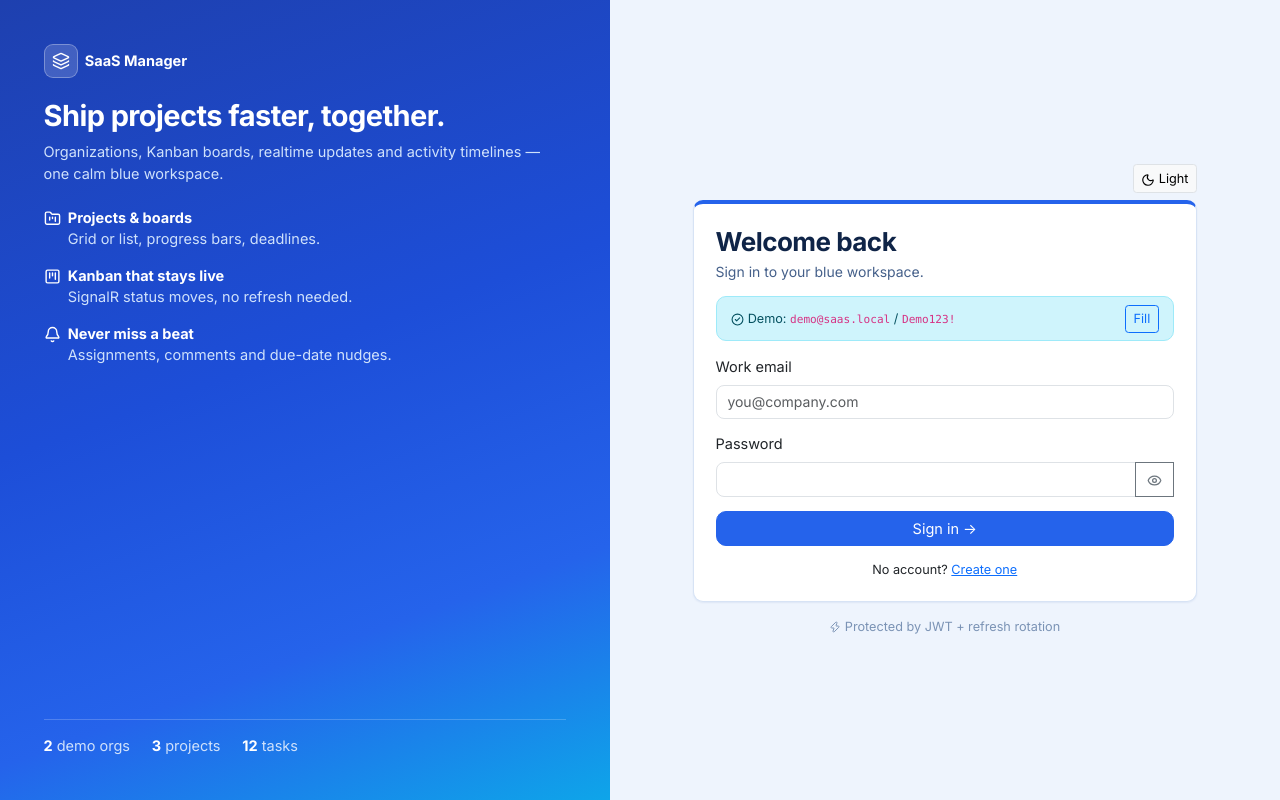
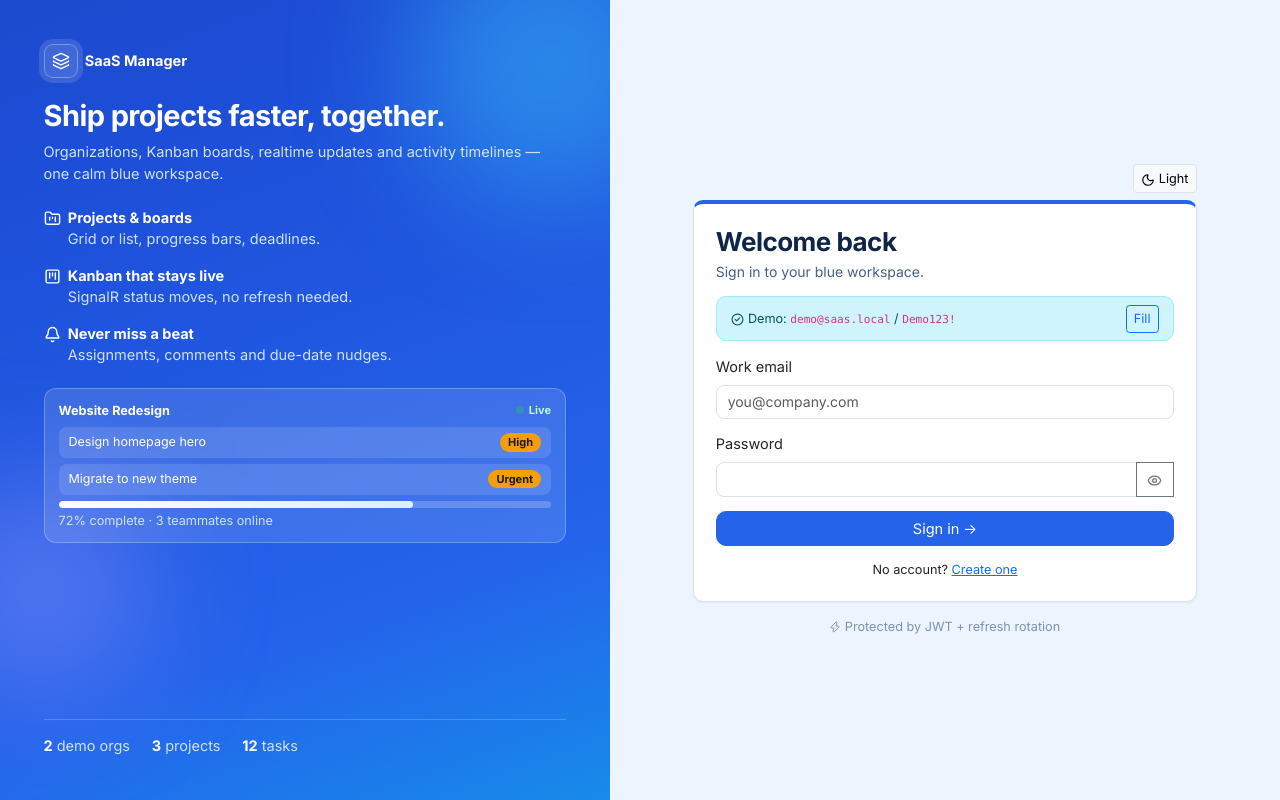
Before and after one commit to parth1-web/SaaS-Project-Management-Platform, a React (Vite) app in the folder frontend/saas-project-manager-web/: page /login in a window 1280 px wide. Built offline with nearby package versions, Linux system fonts and the light colour scheme; no server answers.

Commit message:
feat(ui-auth): animated split-screen with live preview and motion

```diff
--- a/frontend/saas-project-manager-web/src/pages/AuthRedesign.tsx
+++ b/frontend/saas-project-manager-web/src/pages/AuthRedesign.tsx
@@ -34,34 +34,46 @@ const registerSchema = z.object({
 
 function BrandPanel() {
   return (
-    <div className="sm-auth-brand p-4 p-lg-5 d-flex flex-column">
-      <span className="d-inline-flex align-items-center gap-2 fw-bold text-white mb-4">
-        <span className="sm-auth-logo" aria-hidden>
+    <div className="sm-auth-brand sm-auth-animated p-4 p-lg-5 d-flex flex-column overflow-hidden position-relative">
+      <span className="sm-orb sm-orb-1" aria-hidden />
+      <span className="sm-orb sm-orb-2" aria-hidden />
+      <span className="d-inline-flex align-items-center gap-2 fw-bold text-white mb-4 position-relative">
+        <span className="sm-auth-logo sm-logo-pulse" aria-hidden>
           <Layers size={18} />
         </span>
         SaaS Manager
       </span>
-      <h2 className="text-white fw-bold mb-2" style={{ letterSpacing: '-0.02em' }}>
+      <h2 className="text-white fw-bold mb-2 sm-fade-up" style={{ letterSpacing: '-0.02em', animationDelay: '0.05s' }}>
         Ship projects faster, together.
       </h2>
-      <p className="mb-4" style={{ color: '#cfe1fb' }}>
+      <p className="mb-4 sm-fade-up" style={{ color: '#cfe1fb', animationDelay: '0.12s' }}>
         Organizations, Kanban boards, realtime updates and activity timelines — one calm blue workspace.
       </p>
-      <ul className="list-unstyled d-flex flex-column gap-3 mb-4">
-        <li className="d-flex gap-2 align-items-start">
+      <ul className="list-unstyled d-flex flex-column gap-3 mb-4 position-relative">
+        <li className="d-flex gap-2 align-items-start sm-fade-up" style={{ animationDelay: '0.18s' }}>
           <FolderKanban size={17} className="mt-1 flex-shrink-0" aria-hidden />
           <span><strong>Projects & boards</strong><br /><span style={{ color: '#cfe1fb' }}>Grid or list, progress bars, deadlines.</span></span>
         </li>
-        <li className="d-flex gap-2 align-items-start">
+        <li className="d-flex gap-2 align-items-start sm-fade-up" style={{ animationDelay: '0.26s' }}>
           <KanbanSquare size={17} className="mt-1 flex-shrink-0" aria-hidden />
           <span><strong>Kanban that stays live</strong><br /><span style={{ color: '#cfe1fb' }}>SignalR status moves, no refresh needed.</span></span>
         </li>
-        <li className="d-flex gap-2 align-items-start">
+        <li className="d-flex gap-2 align-items-start sm-fade-up" style={{ animationDelay: '0.34s' }}>
           <Bell size={17} className="mt-1 flex-shrink-0" aria-hidden />
           <span><strong>Never miss a beat</strong><br /><span style={{ color: '#cfe1fb' }}>Assignments, comments and due-date nudges.</span></span>
         </li>
       </ul>
-      <div className="d-flex gap-4 mt-auto pt-3" style={{ borderTop: '1px solid rgba(255,255,255,0.2)' }}>
+      <div className="sm-preview-card sm-fade-up position-relative" style={{ animationDelay: '0.42s' }} aria-hidden>
+        <div className="d-flex justify-content-between align-items-center mb-2">
+          <strong className="small">Website Redesign</strong>
+          <span className="sm-live-dot"><span />Live</span>
+        </div>
+        <div className="sm-preview-row"><span>Design homepage hero</span><em className="sm-pill">High</em></div>
+        <div className="sm-preview-row"><span>Migrate to new theme</span><em className="sm-pill">Urgent</em></div>
+        <div className="sm-preview-bar"><i /></div>
+        <div className="small mt-1" style={{ color: '#cfe1fb' }}>72% complete · 3 teammates online</div>
+      </div>
+      <div className="d-flex gap-4 mt-auto pt-3 position-relative" style={{ borderTop: '1px solid rgba(255,255,255,0.2)' }}>
         <span><strong className="text-white">2</strong> <span style={{ color: '#cfe1fb' }}>demo orgs</span></span>
         <span><strong className="text-white">3</strong> <span style={{ color: '#cfe1fb' }}>projects</span></span>
         <span><strong className="text-white">12</strong> <span style={{ color: '#cfe1fb' }}>tasks</span></span>
@@ -99,7 +111,7 @@ function AuthShell({
             <span className="text-capitalize">{mode}</span>
           </Button>
         </div>
-        <Card className="sm-card sm-auth-form-card p-4">
+        <Card className="sm-card sm-auth-form-card sm-form-enter p-4">
           <h1 className="sm-page-title" style={{ fontSize: 26 }}>{title}</h1>
           <p className="sm-page-sub mb-3">{subtitle}</p>
           {children}
--- a/frontend/saas-project-manager-web/src/styles/theme.css
+++ b/frontend/saas-project-manager-web/src/styles/theme.css
@@ -321,6 +321,78 @@ html, body {
   .sm-auth-form-side { padding: 20px 14px 32px; }
 }
 
+/* ---------- Auth motion (subtle, professional) ---------- */
+.sm-auth-animated {
+  background-size: 180% 180%;
+  animation: sm-gradient-pan 14s ease-in-out infinite;
+}
+@keyframes sm-gradient-pan {
+  0%, 100% { background-position: 0% 20%; }
+  50% { background-position: 100% 80%; }
+}
+.sm-orb { position: absolute; border-radius: 50%; filter: blur(60px); opacity: 0.5; pointer-events: none; }
+.sm-orb-1 { width: 280px; height: 280px; right: -80px; top: -60px; background: #38bdf8; animation: sm-float 9s ease-in-out infinite; }
+.sm-orb-2 { width: 220px; height: 220px; left: -70px; bottom: 10%; background: #818cf8; animation: sm-float 11s ease-in-out infinite reverse; }
+@keyframes sm-float {
+  0%, 100% { transform: translateY(0); }
+  50% { transform: translateY(-22px); }
+}
+.sm-logo-pulse { animation: sm-logo-glow 3.2s ease-in-out infinite; }
+@keyframes sm-logo-glow {
+  0%, 100% { box-shadow: 0 0 0 0 rgba(255, 255, 255, 0.35); }
+  50% { box-shadow: 0 0 0 8px rgba(255, 255, 255, 0); }
+}
+.sm-fade-up { opacity: 0; animation: sm-fade-up 0.55s ease forwards; }
+@keyframes sm-fade-up {
+  from { opacity: 0; transform: translateY(12px); }
+  to { opacity: 1; transform: translateY(0); }
+}
+.sm-form-enter { animation: sm-form-in 0.5s ease both; }
+@keyframes sm-form-in {
+  from { opacity: 0; transform: translateY(14px) scale(0.99); }
+  to { opacity: 1; transform: translateY(0) scale(1); }
+}
+.sm-preview-card {
+  background: rgba(255, 255, 255, 0.12);
+  border: 1px solid rgba(255, 255, 255, 0.25);
+  border-radius: 12px;
+  padding: 12px 14px;
+  color: #fff;
+  backdrop-filter: blur(6px);
+}
+.sm-preview-row {
+  display: flex; justify-content: space-between; align-items: center;
+  background: rgba(255, 255, 255, 0.12);
+  border-radius: 8px; padding: 6px 10px; font-size: 12.5px;
+  margin-bottom: 6px;
+}
+.sm-preview-row .sm-pill {
+  font-style: normal; font-size: 11px; font-weight: 700;
+  background: #f59e0b; color: #1e1b00; border-radius: 999px; padding: 1px 8px;
+}
+.sm-preview-row:first-of-type .sm-pill { background: #38bdf8; color: #06263d; }
+.sm-preview-bar { height: 7px; border-radius: 999px; background: rgba(255, 255, 255, 0.2); overflow: hidden; }
+.sm-preview-bar i {
+  display: block; height: 100%; width: 72%; border-radius: 999px;
+  background: linear-gradient(90deg, #fff, #bae6fd);
+  animation: sm-bar-shimmer 2.6s ease-in-out infinite;
+  background-size: 200% 100%;
+}
+@keyframes sm-bar-shimmer {
+  0%, 100% { background-position: 0% 0; }
+  50% { background-position: 100% 0; }
+}
+.sm-live-dot { display: inline-flex; align-items: center; gap: 5px; font-size: 11px; font-weight: 700; color: #bbf7d0; }
+.sm-live-dot span { width: 8px; height: 8px; border-radius: 50%; background: #22c55e; animation: sm-blink 1.6s ease-in-out infinite; }
+@keyframes sm-blink { 0%, 100% { opacity: 1; } 50% { opacity: 0.35; } }
+.btn-primary { transition: transform 0.12s ease, box-shadow 0.12s ease; }
+.btn-primary:hover:not(:disabled) { transform: translateY(-1px); box-shadow: 0 6px 14px rgba(37, 99, 235, 0.35); }
+@media (prefers-reduced-motion: reduce) {
+  .sm-auth-animated, .sm-orb, .sm-logo-pulse, .sm-fade-up, .sm-form-enter,
+  .sm-preview-bar i, .sm-live-dot span { animation: none !important; }
+  .sm-fade-up, .sm-form-enter { opacity: 1 !important; }
+}
+
 /* Focus visibility */
 :focus-visible { outline: 2px solid var(--sm-primary); outline-offset: 2px; }
 
```
